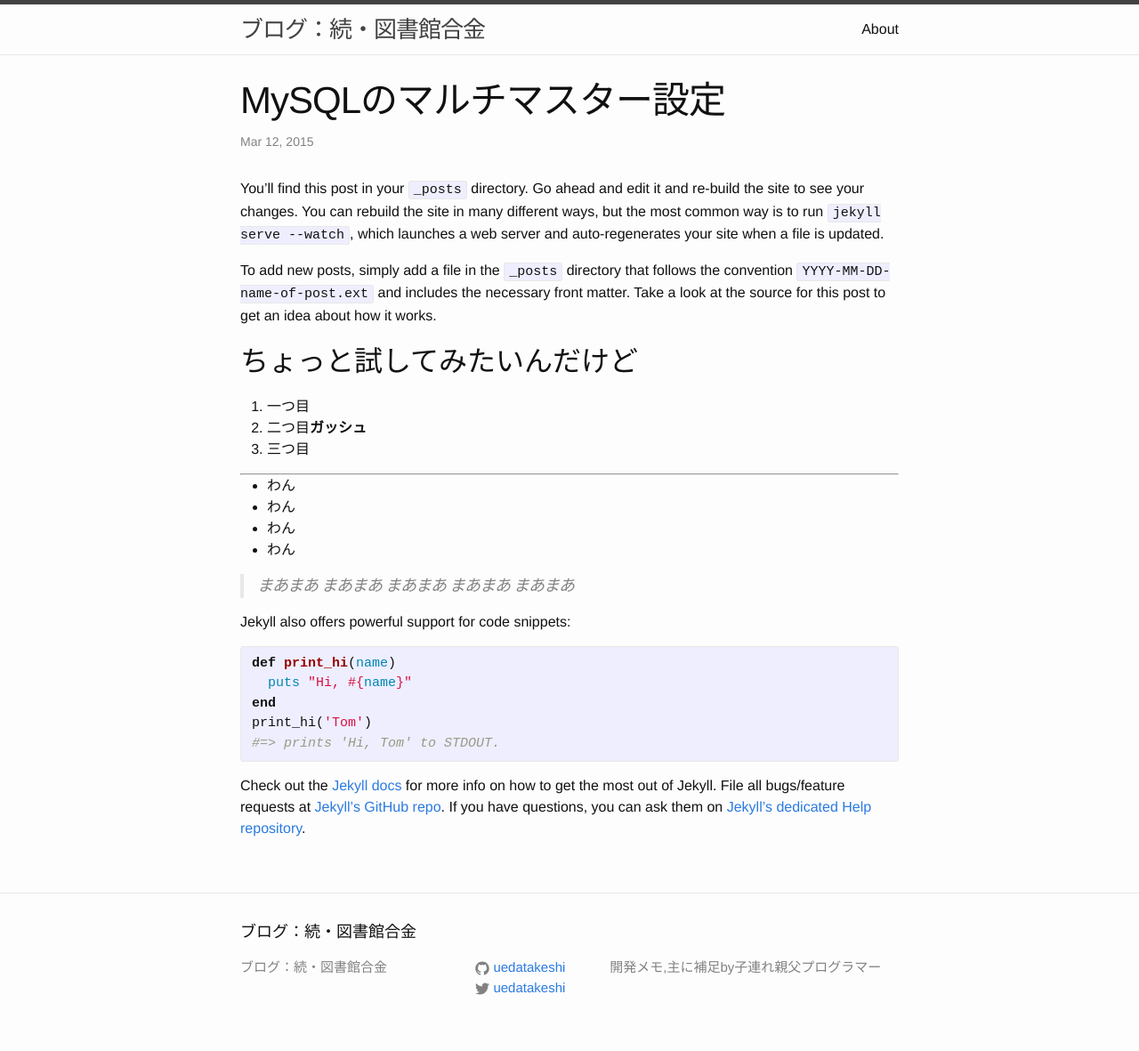
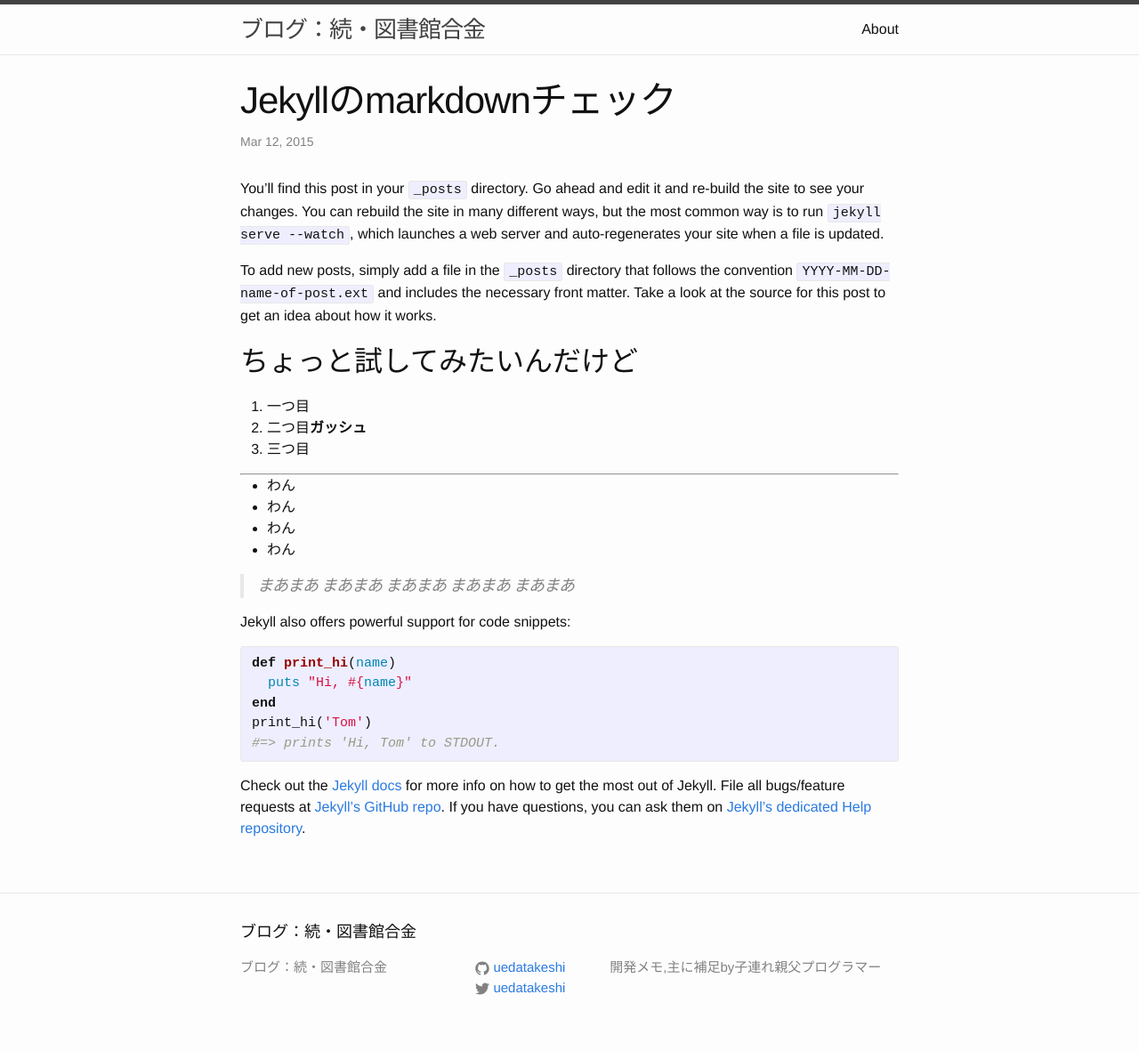
Before and after one commit to uedatakeshi/uedatakeshi.github.io, a Jekyll site: the page built from _posts/2015-03-12-mysql-multi-master.markdown, in a window 1280 px wide. Shown: the whole page at 89% size. Built offline with Jekyll 4.4.1, drawn with Linux system fonts in a browser that asks for light colours.

Commit message:
Modify markdown check page

```diff
--- a/_posts/2015-03-12-mysql-multi-master.markdown
+++ b/_posts/2015-03-12-mysql-multi-master.markdown
@@ -1,8 +1,8 @@
 ---
 layout: post
-title:  "MySQLのマルチマスター設定"
+title:  "Jekyllのmarkdownチェック"
 date:   2015-03-12 16:39:52
-categories: mysql
+categories: jekyll
 ---
 You’ll find this post in your `_posts` directory. Go ahead and edit it and re-build the site to see your changes. You can rebuild the site in many different ways, but the most common way is to run `jekyll serve --watch`, which launches a web server and auto-regenerates your site when a file is updated.
 
```
